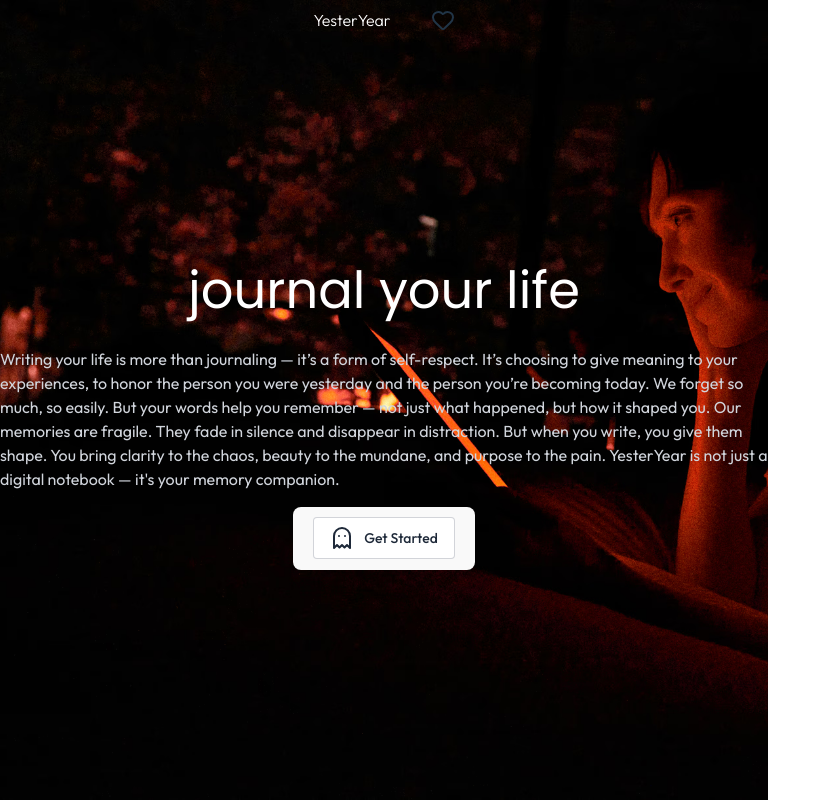
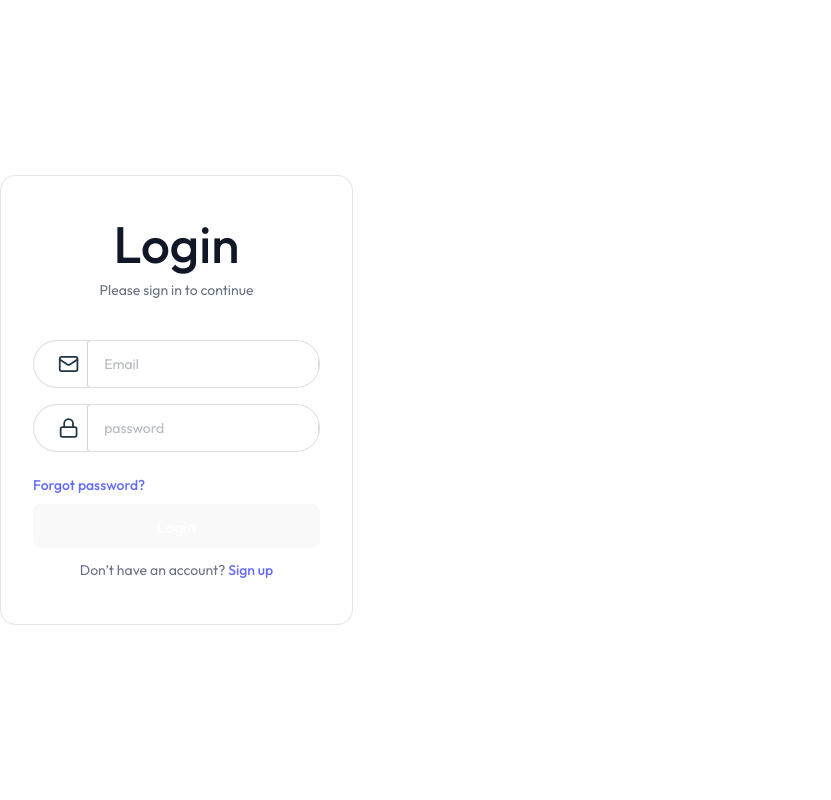
Before and after one commit to atharvdsingh/yesteryear, a React (Vite) app in the folder client/: page / in a window 1280 px wide. Shown: the top 800 px of the page, without its empty margins (0-831 px from the left). Built offline with nearby package versions, Linux system fonts and the light colour scheme; no server answers; a web font is replaced by a local one.

Commit message:
checking apis

```diff
--- a/client/package.json
+++ b/client/package.json
@@ -11,9 +11,12 @@
   },
   "dependencies": {
     "@tailwindcss/vite": "^4.1.11",
+    "axios": "^1.11.0",
     "lucide-react": "^0.536.0",
     "react": "^19.1.0",
     "react-dom": "^19.1.0",
+    "react-hook-form": "^7.62.0",
+    "react-hot-toast": "^2.5.2",
     "tailwindcss": "^4.1.11"
   },
   "devDependencies": {
--- a/client/src/ Componments/Container.jsx
+++ b/client/src/ Componments/Container.jsx
@@ -1,9 +1,11 @@
 import React from 'react'
 
-function Container() {
+function Container({object}) {
   return (
-    <div>Container</div>
-  )
+    <div className="bg-white min-h-screen w-full flex justify-center items-center ">
+{object}
+    </div>
+        )
 }
 
 export default Container
--- a/client/src/ Componments/Input.jsx
+++ b/client/src/ Componments/Input.jsx
@@ -1,11 +1,24 @@
-import React from 'react'
+import React, { forwardRef, useId } from "react";
 
-function Input() {
+const Input = forwardRef(function Input(
+  { label, type = "text", className = "", placeholder="Enter Your detail" ,...props  },
+  ref
+) {
+  const id = useId();
+
   return (
-<>
-
-
-</>  )
-}
-
+    <>
+      <div className="flex items-center text-sm bg-white h-12 border pl-2 rounded border-gray-500/30 w-full max-w-md">
+        <input
+          className={`px-2 w-full h-full outline-none text-gray-500 bg-transparent ${className} `}
+          type={type}
+          placeholder={placeholder}
+          {...props}
+          ref={ref}
+          id={id}
+        />
+      </div>
+    </>
+  );
+});
 export default Input
--- a/client/src/App.jsx
+++ b/client/src/App.jsx
@@ -2,14 +2,18 @@
 import './App.css'
 import LandingPage from './Pages/LandingPage'
 import Footer from './ Componments/Footer'
+import Login from './Pages/Login'
 
 function App() {
   const [count, setCount] = useState(0)
 
   return (
     <>
-    <LandingPage/>
-    </>
+    <div className="bg-white min-h-screen w-full flex justify-center items-center ">
+
+  <Login/>
+    </div>
+      </>
   )
 }
 
--- a/client/src/Pages/LandingPage.jsx
+++ b/client/src/Pages/LandingPage.jsx
@@ -2,6 +2,7 @@
 import Buttom from "../ Componments/Buttom";
 import Footer from "../ Componments/Footer";
 import { Ghost, Heart, HeartCrack, ListStart } from "lucide-react";
+import Input from "../ Componments/Input";
 
 function LandingPage() {
   return (
@@ -34,6 +35,7 @@
             </Buttom>
 
 
+
         </button>
 
           </div>
--- a/client/src/Pages/Login.jsx
+++ b/client/src/Pages/Login.jsx
@@ -0,0 +1,91 @@
+import { Lock, LogIn, Mail } from "lucide-react";
+import React, { useState } from "react";
+import Input from "../ Componments/Input";
+import { useForm } from "react-hook-form";
+import axios from "axios";
+import toast, { Toaster } from "react-hot-toast";
+
+function Login() {
+  axios.defaults.baseURL = import.meta.env.VITE_USER_URL;
+  const { register, handleSubmit } = useForm();
+  //   const [disable,setdisable]=useState(false)
+
+
+  const handleLogin = async (data) => {
+  try {
+    console.log(data);
+
+    const response = await axios.post(
+      'login', // resolved as `${VITE_USER_URL}/login`
+      data,
+      {
+        withCredentials: true, // 🔥 necessary for receiving cookies
+      }
+    );
+
+    console.log("Login response:", response.data);
+    // You can now handle storing user info if needed
+  } catch (error) {
+    console.error("Login failed:", error);
+  }
+};
+
+  return (
+    <form
+      onSubmit={handleSubmit(handleLogin)}
+      className="max-w-96 w-full text-center border border-gray-300/60 rounded-2xl px-8 bg-white"
+    >
+      <h1 className="text-gray-900 text-3xl mt-10 font-medium">Login</h1>
+      <p className="text-gray-500 text-sm mt-2">Please sign in to continue</p>
+      <div className="flex items-center w-full mt-10 bg-white border border-gray-300/80 h-12 rounded-full overflow-hidden pl-6 gap-2">
+        <Mail />
+        <Input
+          type="email"
+          placeholder={"Email"}
+          {...register("email", {
+            required: true,
+            validate: {
+              matchPatern: (value) =>
+                /^[a-zA-Z0-9._%+-]+@[a-zA-Z0-9.-]+\.[a-zA-Z]{2,}$/.test(
+                  value
+                ) || "Invalid email address",
+            },
+          })}
+        />
+      </div>
+
+      <div className="flex items-center mt-4 w-full bg-white border border-gray-300/80 h-12 rounded-full overflow-hidden pl-6 gap-2">
+        <Lock />
+        <Input
+          type="password"
+          placeholder="password"
+          {...register("password", {
+            required: true,
+          })}
+        />
+      </div>
+      <div className="mt-5 text-left text-indigo-500">
+        <a className="text-sm" href="#">
+          Forgot password?
+        </a>
+      </div>
+
+      <button
+        //   disabled={disable}
+
+        type="submit"
+        className="mt-2 w-full h-11 rounded-full text-white bg-indigo-500 hover:opacity-90 transition-opacity"
+      >
+        Login
+      </button>
+      <p className="text-gray-500 text-sm mt-3 mb-11">
+        Don’t have an account?{" "}
+        <a className="text-indigo-500" href="#">
+          Sign up
+        </a>
+      </p>
+    </form>
+  );
+}
+
+export default Login;
```
Also changed, not shown: 2 other files (tests, documents, lock files or other folders).
